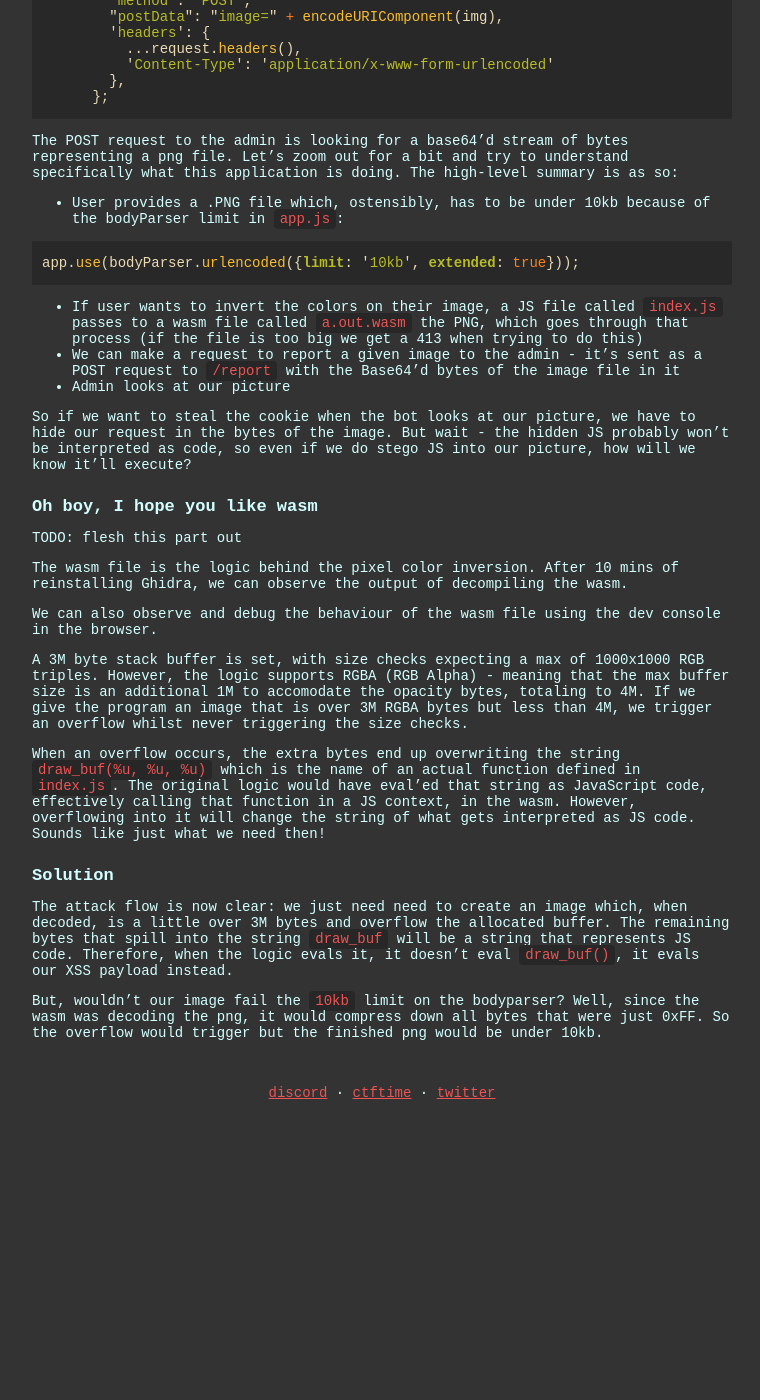
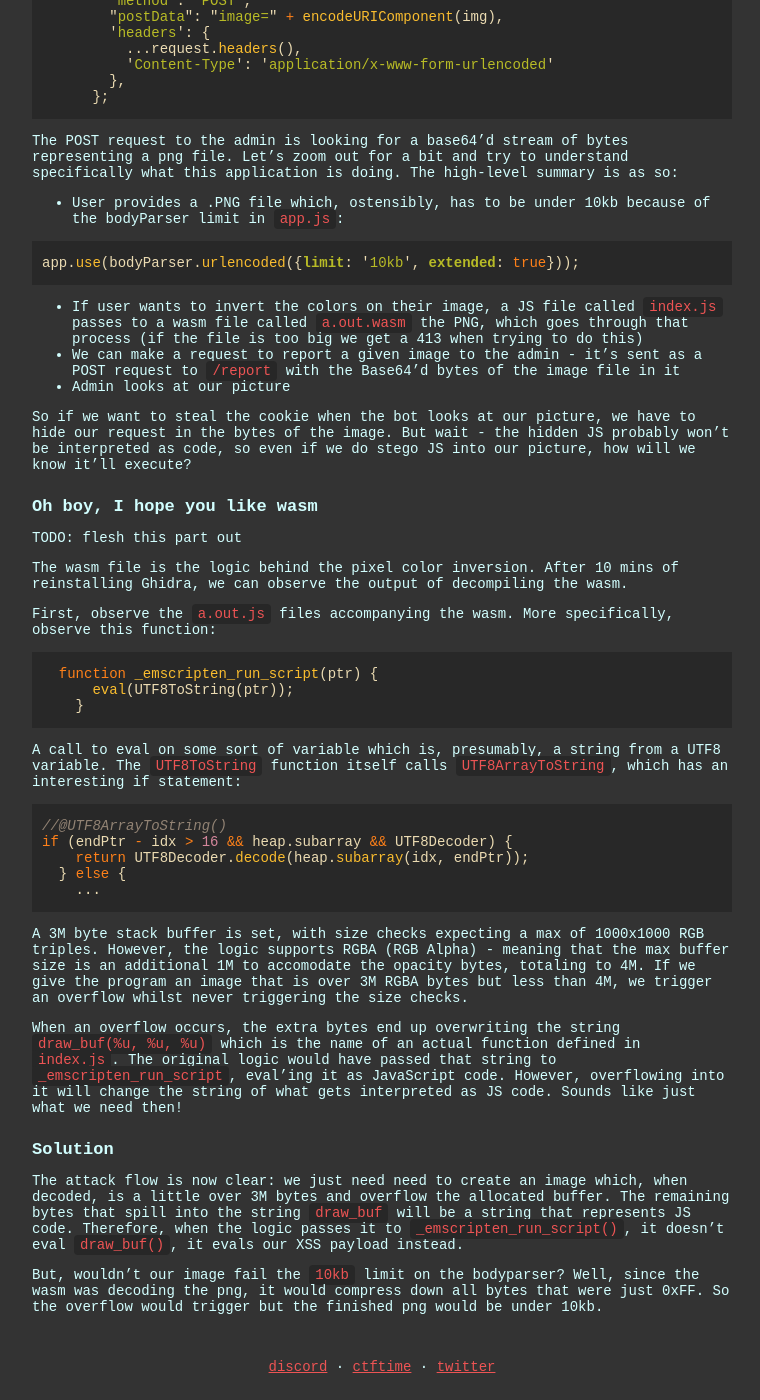
Before and after one commit to ubcctf/ubcctf.github.io, a Jekyll site: the page built from _posts/2022-3-13-UTCTF-HTML2PDF.md, in a window 1280 px wide and 1400 px high, scrolled down 2414 px. Shown: the whole window, without its empty margins (258-1018 px from the left). Built offline with Jekyll 4.4.1, drawn with Linux system fonts in a browser that asks for light colours; some web fonts are replaced; before the commit the page ends 3540 px from its top, so only the background shows below that.

Commit message:
incrementally adding to my post in between classes

````diff
--- a/_posts/2022-3-13-UTCTF-HTML2PDF.md
+++ b/_posts/2022-3-13-UTCTF-HTML2PDF.md
@@ -106,15 +106,29 @@ TODO: flesh this part out
 
 The wasm file is the logic behind the pixel color inversion. After 10 mins of reinstalling Ghidra, we can observe the output of decompiling the wasm.
 
-We can also observe and debug the behaviour of the wasm file using the dev console in the browser.
+First, observe the `a.out.js` files accompanying the wasm. More specifically, observe this function:
 
+```js
+  function _emscripten_run_script(ptr) {
+      eval(UTF8ToString(ptr));
+    }
+```
+A call to eval on some sort of variable which is, presumably, a string from a UTF8 variable. The `UTF8ToString` function itself calls `UTF8ArrayToString`, which has an interesting if statement:
+
+```js
+//@UTF8ArrayToString()
+if (endPtr - idx > 16 && heap.subarray && UTF8Decoder) {
+    return UTF8Decoder.decode(heap.subarray(idx, endPtr));
+  } else {
+    ...
+```
 
 A 3M byte stack buffer is set, with size checks expecting a max of 1000x1000 RGB triples. However, the logic supports RGBA (RGB Alpha) - meaning that the max buffer size is an additional 1M to accomodate the opacity bytes, totaling to 4M. If we give the program an image that is over 3M RGBA bytes but less than 4M, we trigger an overflow whilst never triggering the size checks.
 
-When an overflow occurs, the extra bytes end up overwriting the string `draw_buf(%u, %u, %u)` which is the name of an actual function defined in `index.js`. The original logic would have eval'ed that string as JavaScript code, effectively calling that function in a JS context, in the wasm. However, overflowing into it will change the string of what gets interpreted as JS code. Sounds like just what we need then!
+When an overflow occurs, the extra bytes end up overwriting the string `draw_buf(%u, %u, %u)` which is the name of an actual function defined in `index.js`. The original logic would have passed that string to `_emscripten_run_script`, eval'ing it as JavaScript code. However, overflowing into it will change the string of what gets interpreted as JS code. Sounds like just what we need then!
 
 ## Solution
 
-The attack flow is now clear: we just need need to create an image which, when decoded, is a little over 3M bytes and overflow the allocated buffer. The remaining bytes that spill into the string `draw_buf` will be a string that represents JS code. Therefore, when the logic evals it, it doesn't eval `draw_buf()`, it evals our XSS payload instead.
+The attack flow is now clear: we just need need to create an image which, when decoded, is a little over 3M bytes and overflow the allocated buffer. The remaining bytes that spill into the string `draw_buf` will be a string that represents JS code. Therefore, when the logic passes it to `_emscripten_run_script()`, it doesn't eval `draw_buf()`, it evals our XSS payload instead.
 
 But, wouldn't our image fail the `10kb` limit on the bodyparser? Well, since the wasm was decoding the png, it would compress down all bytes that were just 0xFF. So the overflow would trigger but the finished png would be under 10kb.
````
